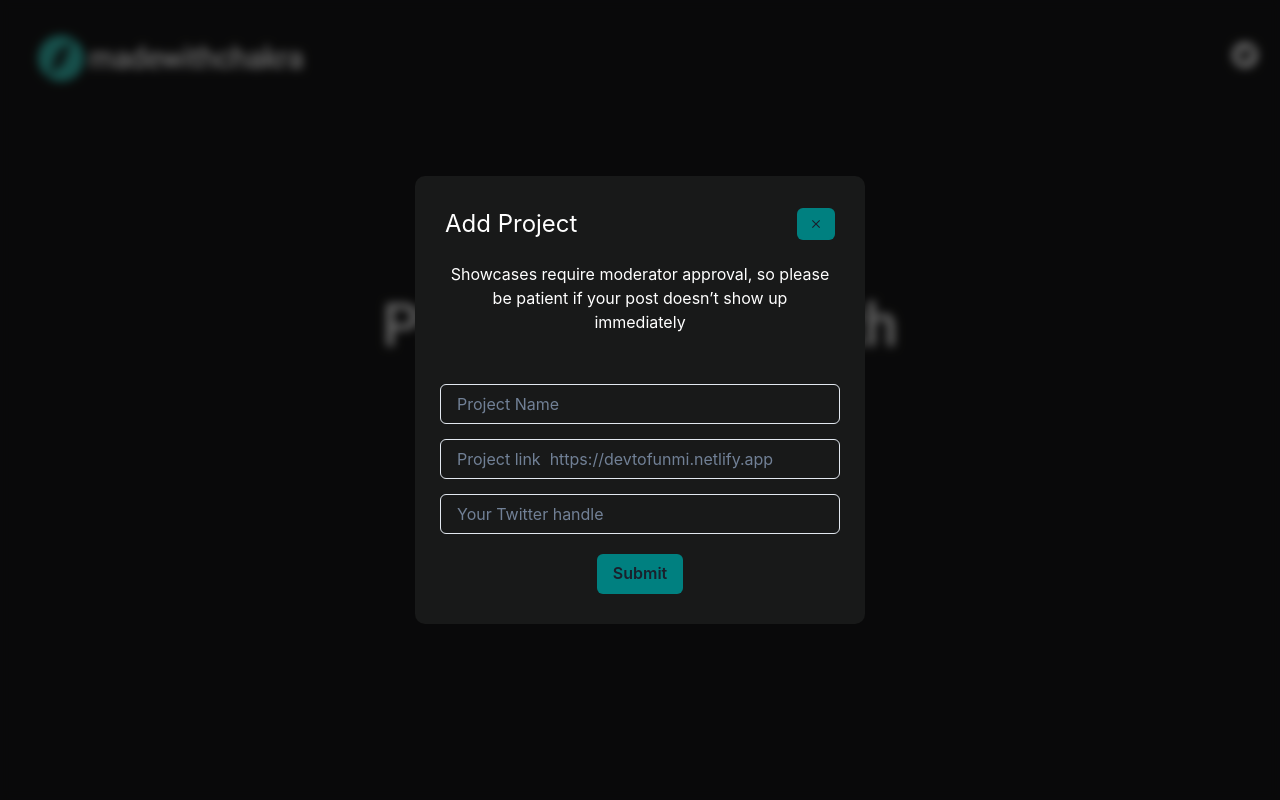
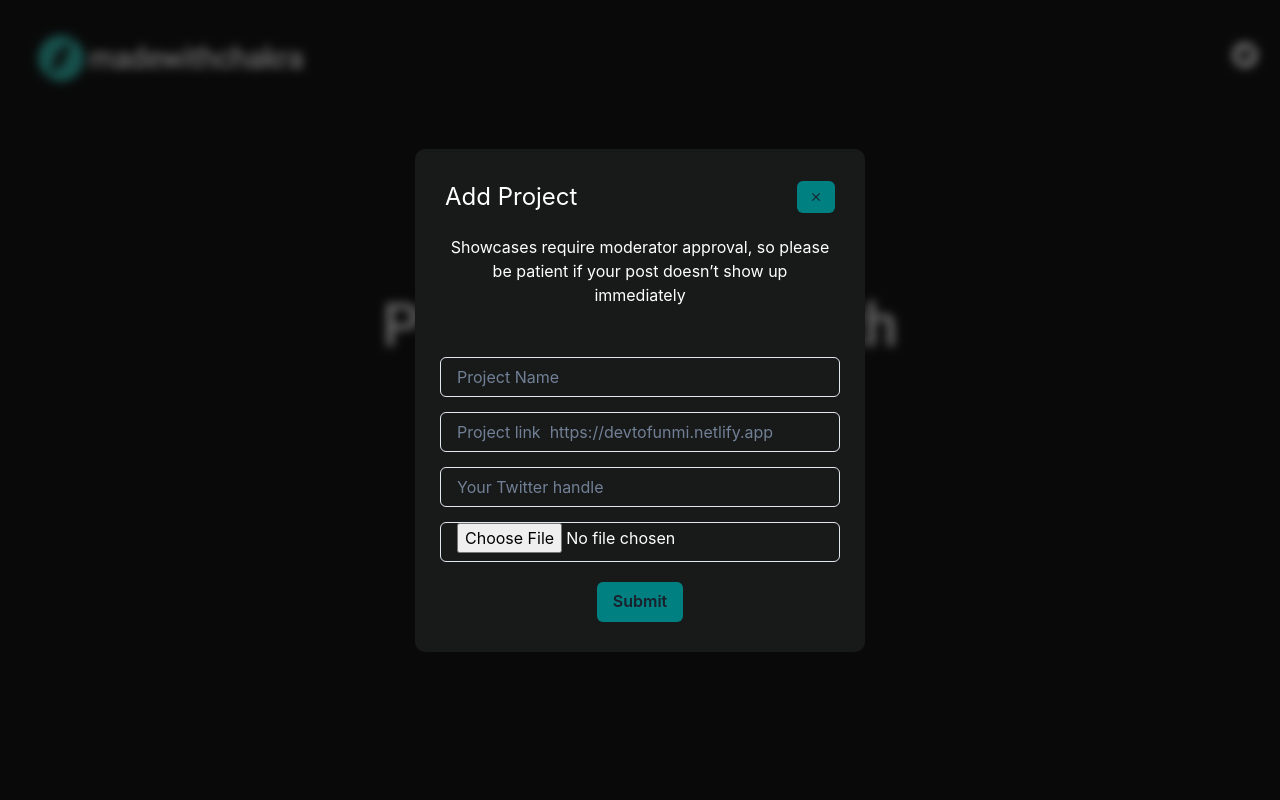
Before and after one commit to devtofunmi/madewithchakra, a React (Vite) app: page / in a window 1280 px wide. Both pictures are taken after a click on the button "Submit Projects". Shown: the top 800 px of the page. Built offline with nearby package versions, Linux system fonts and the light colour scheme; no server answers; the database is empty.

Commit message:
add afunction to upload website screenshot

```diff
--- a/src/components/SubmitProject.jsx
+++ b/src/components/SubmitProject.jsx
@@ -1,19 +1,110 @@
-import { Box, Button, Input, Textarea, Text, Flex } from "@chakra-ui/react";
+import {
+  Box,
+  Button,
+  Input,
+  Textarea,
+  Text,
+  Flex,
+  Alert,
+  Spinner,
+} from "@chakra-ui/react";
 import React, { useRef, useState } from "react";
+import { useEffect } from "react";
 import { MdOutlineClose } from "react-icons/md";
+import { supabase } from "../../supabaseClient";
+
 const SubmitProject = ({ isOpen, closePopup, addNewProject }) => {
   const [projectName, setProjectName] = useState("");
   const [link, setLink] = useState("");
+  const [image, setImage] = useState("");
   const [twitterHandle, setTwitterHandle] = useState("");
-
+  const [loading, setLoading] = useState(false);
+  const [error, setError] = useState("");
+  const [success, setSuccess] = useState("");
   const inputRef = useRef();
   const projectRef = useRef();
   const linkRef = useRef();
-  const handleSubmit = () => {
-    addNewProject(projectName, link, twitterHandle);
-    inputRef.current.value = "";
-    projectRef.current.value = "";
-    linkRef.current.value = "";
+
+  const handleImageUpload = async (e) => {
+    const file = e.target.files[0];
+    const reader = new FileReader();
+
+    reader.onloadend = () => {
+      setImage(reader.result); // Set the image URL to the result of FileReader
+      uploadToCloudinary(file); // Pass the file to the uploadToCloudinary function
+    };
+
+    reader.readAsDataURL(file);
+  };
+
+
+   const uploadToCloudinary = async (file) => {
+     const formData = new FormData();
+     formData.append("file", file);
+     formData.append("upload_preset", "users_avater");
+
+     try {
+       const response = await fetch(
+         "https://api.cloudinary.com/v1_1/drirsnp0c/image/upload",
+         {
+           method: "POST",
+           body: formData,
+         }
+       );
+
+       const data = await response.json();
+       console.log("Cloudinary upload response:", data);
+
+       if (response.ok) {
+         return data.secure_url; // Return the uploaded image URL
+       } else {
+         throw new Error(data.error.message);
+       }
+     } catch (error) {
+       console.error("Error uploading image to Cloudinary:", error);
+       throw error;
+     }
+   };
+
+  const handleSubmit = async () => {
+    setLoading(true);
+    setTimeout(async () => {
+      if (!projectName || !link || !twitterHandle || !image) {
+        setError("Please fill in all fields");
+      } else {
+        try {
+          const cloudinaryUrl = await uploadToCloudinary(image);
+
+          const { data: insertedData, error: insertError } = await supabase
+            .from("projects")
+            .insert({
+              projectName: projectName,
+              link: link,
+              twitterHandle: twitterHandle,
+              isVerified: false,
+              image: cloudinaryUrl,
+            });
+
+          if (insertError) {
+            setError(insertError.message);
+          } else {
+            setSuccess("Signup successful");
+            setTimeout(() => {
+              setSuccess("");
+            }, 2000);
+            setImage("");
+            setLink("");
+            setProjectName("");
+            setTwitterHandle("");
+          }
+        } catch (error) {
+          console.error("Error occurred during submission:", error);
+          setError("An error occurred during submission");
+        }
+      }
+
+      setLoading(false);
+    }, 1000);
   };
 
   return (
@@ -71,6 +162,7 @@ const SubmitProject = ({ isOpen, closePopup, addNewProject }) => {
               onChange={(e) => {
                 setProjectName(e.target.value);
               }}
+              value={projectName}
               ref={projectRef}
             />
             <Input
@@ -80,6 +172,7 @@ const SubmitProject = ({ isOpen, closePopup, addNewProject }) => {
               onChange={(e) => {
                 setLink(e.target.value);
               }}
+              value={link}
               ref={linkRef}
             />
             <Input
@@ -89,7 +182,17 @@ const SubmitProject = ({ isOpen, closePopup, addNewProject }) => {
               onChange={(e) => {
                 setTwitterHandle(e.target.value);
               }}
+              value={twitterHandle}
               ref={inputRef}
+            />
+            <Input
+              fontSize="16px"
+              placeholder="Your Project Screenshot"
+              mt={"15px"}
+              w={["300px", "400px"]}
+              type="file"
+              onChange={(e) => handleImageUpload(e)}
+
             />
 
             <Button
@@ -101,9 +204,9 @@ const SubmitProject = ({ isOpen, closePopup, addNewProject }) => {
               onClick={() => {
                 handleSubmit();
               }}
-              disabled={!projectName || !link || !twitterHandle}
+              disabled={!projectName || !link || !twitterHandle || !image}
             >
-              Submit
+              {loading ? <Spinner /> : <p>Submit </p>}
             </Button>
           </Box>
         </Flex>
```
